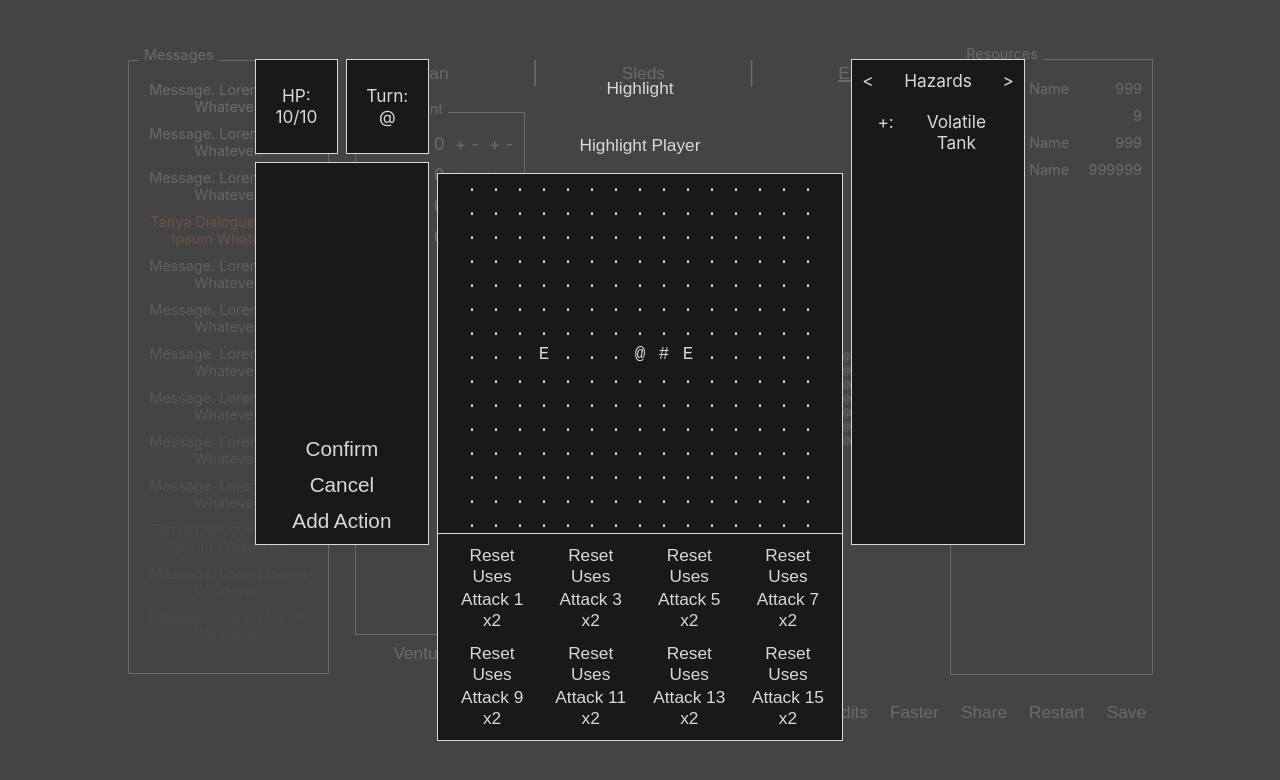
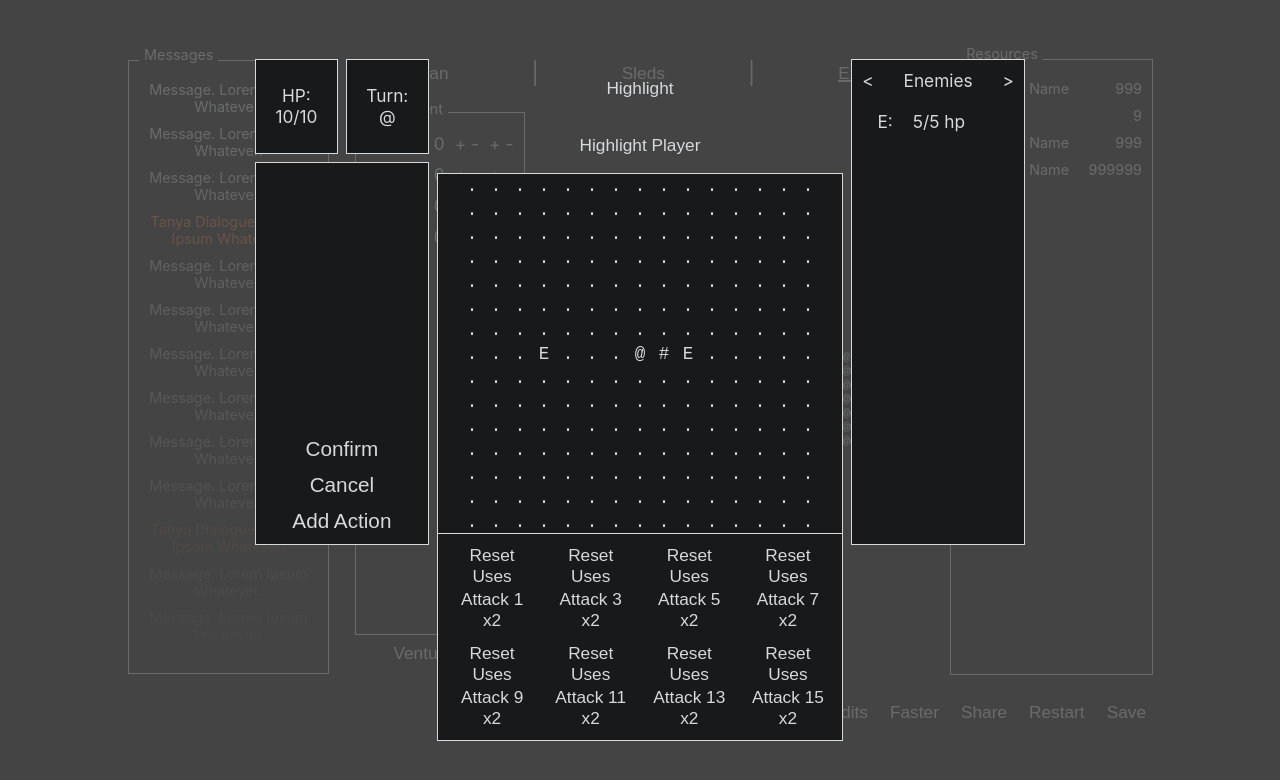
Before and after one commit to EthanPHall/rime-and-rust-ts, a React (Create React App) app: page / in a window 1280 px wide. Shown: the top 780 px of the page. Built offline with nearby package versions, Linux system fonts and the light colour scheme.

Commit message:
ComponentSwitcher is working. Not isolated; it's a simple component and it'll make testing the the ones it displays easier.

```diff
--- a/src/components/combat/ComponentSwitcher/ComponentSwitcher.tsx
+++ b/src/components/combat/ComponentSwitcher/ComponentSwitcher.tsx
@@ -5,14 +5,42 @@ import HazardsDisplay from '../HazardsDisplay/HazardsDisplay';
 
 interface ComponentSwitcherProps {}
 
-const ComponentSwitcher: FC<ComponentSwitcherProps> = () => (
-  <div className="component-switcher" data-testid="component-switcher">
-    <div className='title-section'>
-      <span className='left-arrow'>{`<`}</span> Hazards <span className='right-arrow'>{`>`}</span>
+class SwitchedComponent{
+  component: JSX.Element;
+  name: string;
+  constructor(component: JSX.Element, name: string){
+    this.component = component;
+    this.name = name;
+  }
+}
+
+const ComponentSwitcher: FC<ComponentSwitcherProps> = () => {
+  const [index, setIndex] = React.useState<number>(0);
+  const [components, setComponents] = React.useState<SwitchedComponent[]>([
+    new SwitchedComponent(<EnemiesDisplay></EnemiesDisplay>, 'Enemies'),
+    new SwitchedComponent(<HazardsDisplay></HazardsDisplay>, 'Hazards'),
+    // new SwitchedComponent(<div>Buh</div>, 'Buh')
+  ]);
+
+  function incrementIndex(){
+    setIndex((index + 1) % components.length);
+  }
+  function decrementIndex(){
+    setIndex((index - 1 + components.length) % components.length);
+  }
+
+  const toDisplay: JSX.Element = index == 0 ? <EnemiesDisplay></EnemiesDisplay> : <HazardsDisplay></HazardsDisplay>;
+
+  return (
+    <div className="component-switcher" data-testid="component-switcher">
+      <div className='title-section'>
+        <span className='left-arrow' onClick={decrementIndex}>{`<`}</span>
+        {components[index].name}
+        <span className='right-arrow' onClick={incrementIndex}>{`>`}</span>
+      </div>
+      {components[index].component}
     </div>
-    {/* <EnemiesDisplay></EnemiesDisplay> */}
-    <HazardsDisplay></HazardsDisplay>
-  </div>
-);
+  );
+}
 
 export default ComponentSwitcher;
```
